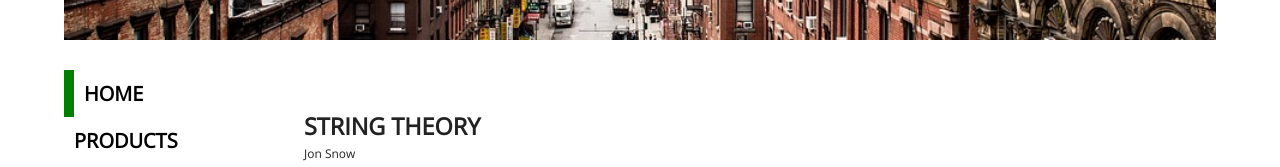
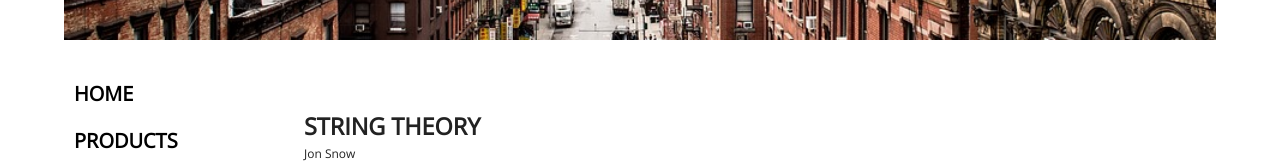
Before and after one commit to StachRach/SPA-with-React-Router, a React (Create React App) app: page / in a window 1280 px wide. Shown: the part 200-367 px from the top of the page. Built offline with nearby package versions, Linux system fonts and the light colour scheme.

Commit message:
Color fix

```diff
--- a/src/styles/Navigation.css
+++ b/src/styles/Navigation.css
@@ -21,7 +21,7 @@ nav.main a:hover {
 }
 
 nav.main a.active {
-   border-left: 10px gray solid;
+   border-left: magenta;
    transform: translateX(0);
 }
 
```
